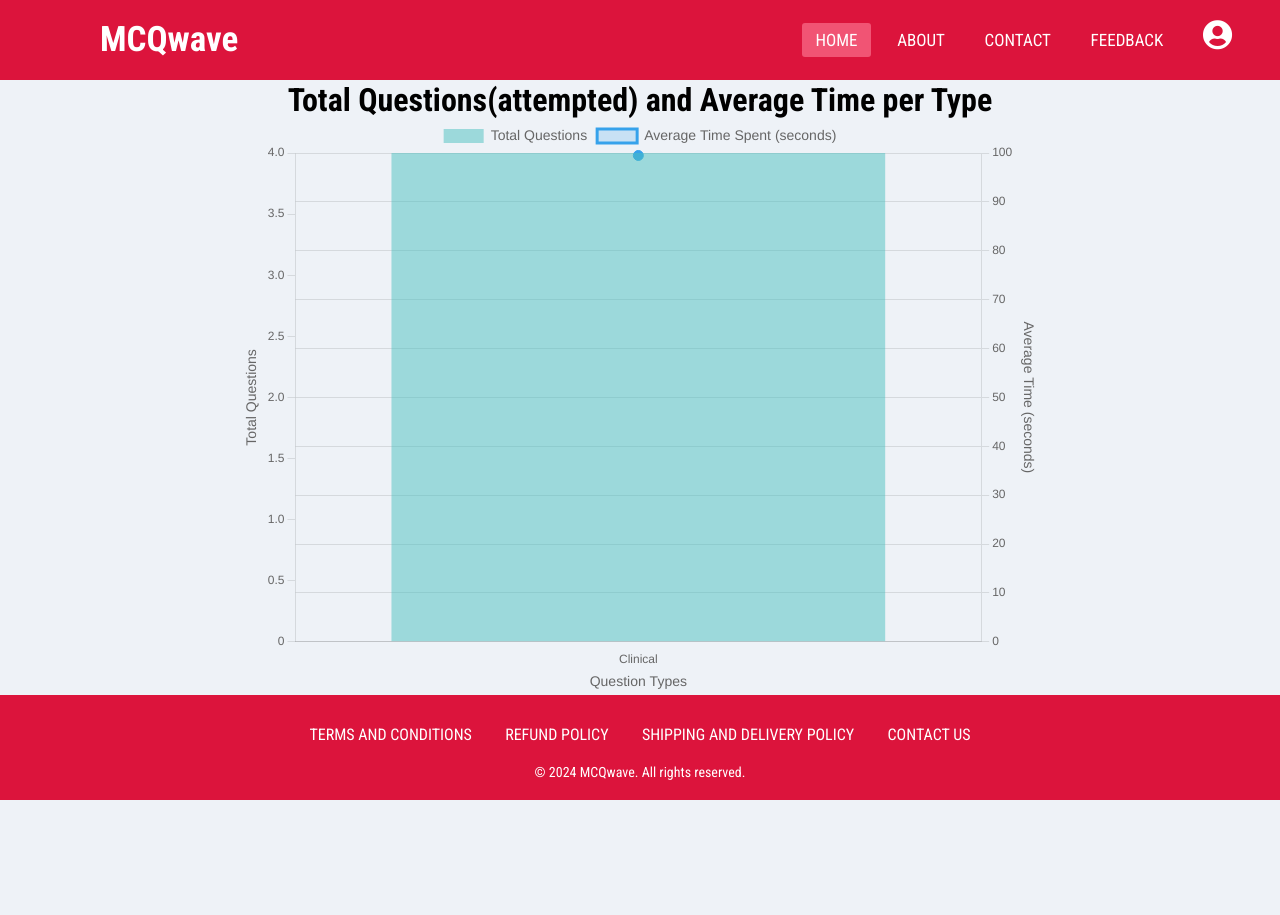
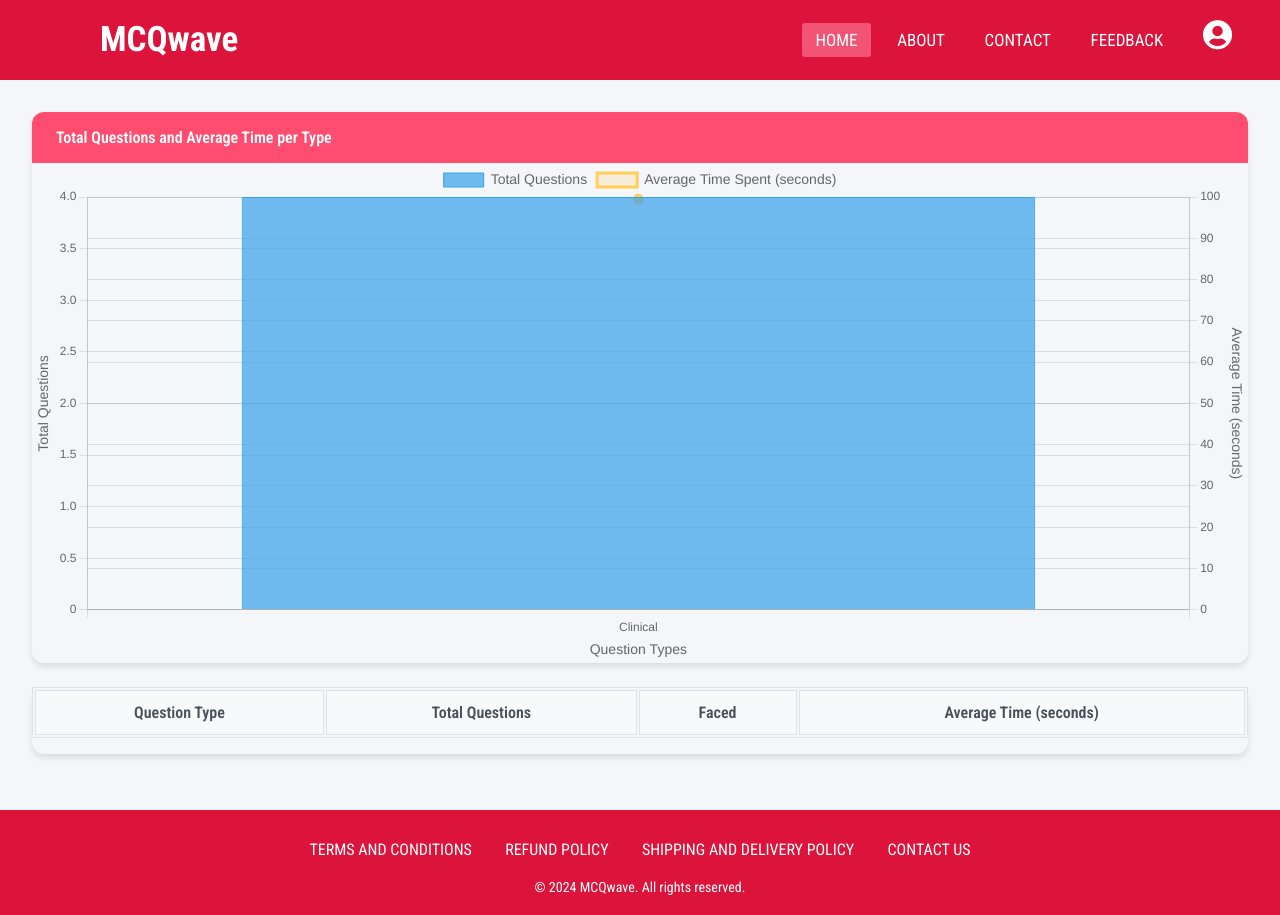
Before and after one commit to choyalsandeep01/mcqwave2, a Django app: page /1/mcq/type_vs_time/ in a window 1280 px wide. Before the commit the page ends 800 px from the top, so only its background shows below. Run offline with Django 4.2, Linux system fonts and the light colour scheme; data comes from the database, SQL or seed files in the repository; lists and menus that the app fills with data are empty; parts of the project's set-up code (start-up, migrations or seed data) failed here and were passed over; some web fonts are replaced.

Commit message:
Update type_vs_time.html

```diff
--- a/templates/graph/type_vs_time.html
+++ b/templates/graph/type_vs_time.html
@@ -1,27 +1,219 @@
 {% extends 'base/base.html' %}
 
 {% block content %}
-    <link rel="stylesheet" href="/media/css/type_vs_time.css">
-    <h1>Total Questions(attempted)  and Average Time per Type</h1>
+<style>
+    body {
+        background-color: #f4f6f9;
+    }
+
+    .container-fluid {
+        padding: 2rem;
+    }
+
+    .card {
+        border: none;
+        border-radius: 12px;
+        box-shadow: 0 4px 6px rgba(0, 0, 0, 0.1);
+        margin-bottom: 1.5rem;
+        transition: transform 0.3s ease;
+    }
+
+    .card:hover {
+        transform: translateY(-5px);
+    }
+
+    .card-header {
+        background-color: #ff4d70 !important;
+        color: white !important;
+        padding: 1rem 1.5rem;
+        border-top-left-radius: 12px;
+        border-top-right-radius: 12px;
+    }
+
+    .card-header h4 {
+        font-weight: 600;
+        margin-bottom: 0;
+    }
+
+    .chart-container {
+        height: 500px;
+        width: 100%;
+    }
+
+    .table {
+        margin-bottom: 0;
+    }
+
+    .table thead {
+        background-color: #f8f9fa;
+    }
+
+    .table th {
+        font-weight: 600;
+        color: #495057;
+        vertical-align: middle;
+        border-bottom: 2px solid #dee2e6;
+    }
+
+    .table td {
+        vertical-align: middle;
+        color: #212529;
+    }
+
+    .table-hover tbody tr:hover {
+        background-color: rgba(74, 108, 247, 0.05);
+        transition: background-color 0.3s ease;
+    }
+
+    @media (max-width: 768px) {
+        .container-fluid {
+            padding: 1rem;
+        }
+
+        .chart-container {
+            height: 300px;
+        }
+
+        .table-responsive {
+            font-size: 0.9rem;
+        }
+    }
+
+    .table-responsive {
+        width: 100%;
+        overflow-x: auto;
+    }
+
+    .table {
+        width: 100%;
+        max-width: 100%;
+        margin-bottom: 1rem;
+    }
+    nav{
+        background:#DC143C;
+        -webkit-background: #DC143C; /* For older Safari */}
+    a.active, a:hover {
+            background: #f15474;
+            transition: .5s;
+        }
+        footer {
+            margin-top: auto;
+            font-size: 0.9em;
+            background:#DC143C !important;
+        }
+    .table th, .table td {
+        padding: 0.75rem;
+        vertical-align: middle;
+        white-space: nowrap;
+        text-align: center;
+    }
+
+    .table th {
+        background-color: #f8f9fa;
+        font-weight: 600;
+        color: #495057;
+        border-bottom: 2px solid #dee2e6;
+    }
+
+    .table-bordered {
+        border: 1px solid #dee2e6;
+    }
+
+    .table-bordered th,
+    .table-bordered td {
+        border: 1px solid #dee2e6;
+    }
+
+    @media (max-width: 768px) {
+        .table th, .table td {
+            padding: 0.5rem;
+            font-size: 0.9rem;
+        }
+        nav ul{
+            background:#6d0c20;
+        }
+        a:hover, a.active {
+
+            color: #ffffff;
+        }
+    }
+
+    .table-responsive {
+        -webkit-overflow-scrolling: touch;
+        scrollbar-width: thin;
+        scrollbar-color: #4a6cf7 #e9ecef;
+    }
+
+    .table-responsive::-webkit-scrollbar {
+        height: 8px;
+        width: 8px;
+    }
+
+    .table-responsive::-webkit-scrollbar-thumb {
+        background-color: #4a6cf7;
+        border-radius: 4px;
+    }
+
+    .table-responsive::-webkit-scrollbar-track {
+        background-color: #e9ecef;
+    }
+</style>
+
+<div class="container-fluid py-4">
+    <div class="row">
+        <div class="col-12">
+            <div class="card shadow-sm mb-4">
+                <div class="card-header bg-primary text-white">
+                    <h4 class="mb-0">Total Questions and Average Time per Type</h4>
+                </div>
+                <div class="card-body">
                     <div class="chart-container">
                         <canvas id="questionsVsTimeChart"></canvas>
                     </div>
+                </div>
+            </div>
+        </div>
+    </div>
 
-    <!-- Pass data from Django to JavaScript -->
-    <script id="labels" type="application/json">{{ labels|safe }}</script>
-    <script id="totalQuestions" type="application/json">{{ total_questions|safe }}</script>
-    <script id="avgTimes" type="application/json">{{ avg_times|safe }}</script>
+    <div class="row">
+        <div class="col-12">
+            <div class="card shadow-sm">
+                <div class="card-body">
+                    <div class="table-responsive">
+                        <table class="table table-bordered table-hover">
+                            <thead class="thead-light">
+                                <tr>
+                                    <th>Question Type</th>
+                                    <th>Total Questions</th>
+                                    <th>Faced</th>
+                                    <th>Average Time (seconds)</th>
+                                </tr>
+                            </thead>
+                            <tbody>
+                                {% for item in chart_data %}
+                                <tr>
+                                    <td>{{ item.label }}</td>
+                                    <td>{{ item.total_questions }}</td>
+                                    <td>{{ item.attempted }}</td>
+                                    <td>{{ item.avg_time|floatformat:2 }}</td>
+                                </tr>
+                                {% endfor %}
+                            </tbody>
+                        </table>
+                    </div>
+                </div>
+            </div>
+        </div>
+    </div>
+</div>
 
-    <!-- Include Chart.js library -->
 <script src="https://cdn.jsdelivr.net/npm/chart.js"></script>
 <script>
+    const ctx = document.getElementById('questionsVsTimeChart').getContext('2d');
 
-        // Get data from Django context
-const labels = JSON.parse(document.getElementById('labels').textContent);
-const totalQuestions = JSON.parse(document.getElementById('totalQuestions').textContent);
-const avgTimes = JSON.parse(document.getElementById('avgTimes').textContent);
-
-const ctx = document.getElementById('questionsVsTimeChart').getContext('2d');
+    const labels = {{ labels|safe }};
+    const totalQuestions = {{ total_questions|safe }};
+    const avgTimes = {{ avg_times|safe }};
 
     const data = {
         labels: labels,
@@ -29,24 +221,25 @@ const data = {
             {
                 label: 'Total Questions',
                 data: totalQuestions,
-            type: 'bar', // Display total questions as a bar
-            backgroundColor: 'rgba(75, 192, 192, 0.5)', // Bar color
+                type: 'bar',
+                backgroundColor: 'rgba(54, 162, 235, 0.7)',
+                borderColor: 'rgba(54, 162, 235, 1)',
+                borderWidth: 1,
                 yAxisID: 'y1',
             },
             {
                 label: 'Average Time Spent (seconds)',
                 data: avgTimes,
-            borderColor: 'rgba(54, 162, 235, 1)', // Line color
-            backgroundColor: 'rgba(54, 162, 235, 0.2)', // Fill under the line
+                borderColor: 'rgba(255, 206, 86, 1)',
+                backgroundColor: 'rgba(255, 206, 86, 0.2)',
                 tension: 0.4,
-            pointBackgroundColor: 'rgba(54, 162, 235, 1)',
+                pointBackgroundColor: 'rgba(255, 206, 86, 1)',
                 pointRadius: 5,
-            yAxisID: 'y2', // Separate axis for the average time
+                yAxisID: 'y2',
             }
         ]
     };
 
-// Configuration options for the combined chart
     const options = {
         responsive: true,
         maintainAspectRatio: false,
@@ -55,12 +248,7 @@ const options = {
                 title: {
                     display: true,
                     text: 'Question Types',
-                font: {
-                    size: 14
-                }
-            },
-            grid: {
-                display: false
+                    font: { size: 14 }
                 }
             },
             y1: {
@@ -69,13 +257,8 @@ const options = {
                 title: {
                     display: true,
                     text: 'Total Questions',
-                font: {
-                    size: 14
+                    font: { size: 14 }
                 }
-            },
-            grid: {
-                drawOnChartArea: false, // Only draw grid for one axis
-            },
             },
             y2: {
                 beginAtZero: true,
@@ -83,56 +266,47 @@ const options = {
                 title: {
                     display: true,
                     text: 'Average Time (seconds)',
-                font: {
-                    size: 14
-                }
+                    font: { size: 14 }
                 }
             }
         },
         plugins: {
             tooltip: {
                 callbacks: {
-                label: function (context) {
-                    return `${context.dataset.label}: ${context.raw}`;
+                    label: function(context) {
+                        return `${context.dataset.label}: ${context.formattedValue}`;
                     }
                 }
             },
             legend: {
                 display: true,
-            labels: {
-                font: {
-                    size: 14
-                }
-            }
-        }
-    },
-    elements: {
-        point: {
-            hoverRadius: 6,
-            radius: 4
+                labels: { font: { size: 14 } }
             }
         }
     };
 
-// Initialize the combined chart
     const questionsVsTimeChart = new Chart(ctx, {
-    type: 'line', // Use line chart as base
+        type: 'line',
         data: data,
         options: options
     });
-
 </script>
 {% endblock %}
+{%block pp%}
 
-    {% block pp %}
 <li class="dropdown">
     <a href="javascript:void(0)" class="dropbtn">
+
         <i class="fas fa-user-circle profile-icon"></i>
+
       {{ user.username }}
+
     </a>
     <div class="dropdown-content">
       <a href="#">Settings</a>
-          <a href="{% url 'logout' %}">Logout</a>
+      <a href={% url 'logout' %}>Logout</a>
     </div>
   </li>
-    {% endblock %}
+
+
+{%endblock%}
```
Lines whose indentation alone changed are shown as unchanged.
